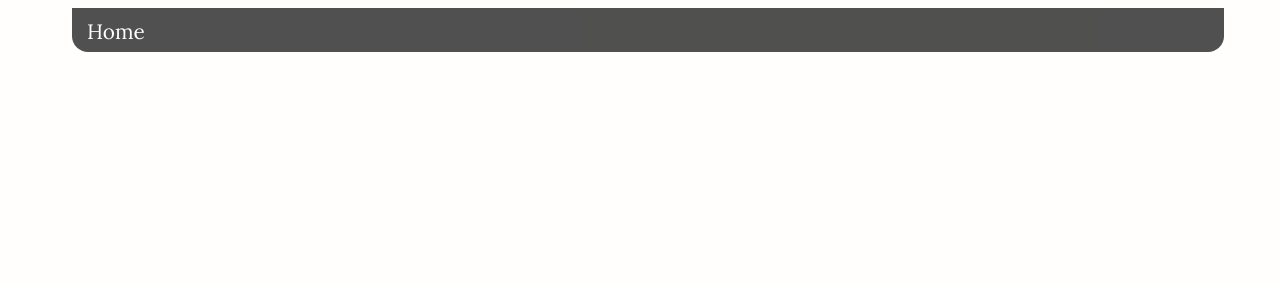
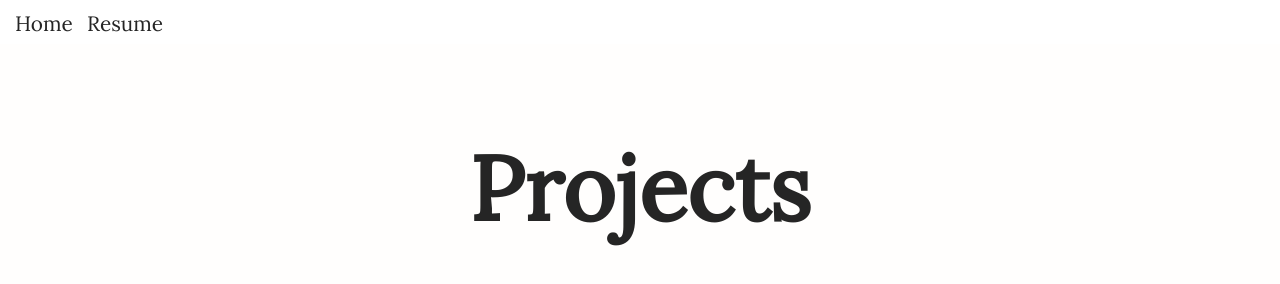
Before and after one commit to ellenormerod/personalwebsite, a plain HTML site: page project.html in a window 1280 px wide. Drawn offline with Linux system fonts and the light colour scheme.

Commit message:
fixing some styling issues and added resume

```diff
--- a/project.html
+++ b/project.html
@@ -12,9 +12,15 @@
         <nav>
           <div class="nav-item">
             <a href="index.html">Home</a>
+            <a href="OrmerodResume.pdf">Resume</a>
           </div>
         </nav>
       </header>
+      <section id="project-title">
+        <div id="project-text">
+          <h1>Projects</h1>
+        </div>
+      </section id="title">
 
 </body>
 
--- a/style.css
+++ b/style.css
@@ -6,8 +6,14 @@ body {
 	text-align: center;
   background-color: rgb(255, 254, 253);
   font-family: 'Lora', serif;
+  width: 100vw;
+  height: 100vh;
+  margin: 0;
+  padding: 0;
 }
-
+.links > a {
+  color: #de9fa0;
+}
 /* visited link */
 a:visited {
   color: #de9fa0;
@@ -35,12 +41,10 @@ a:hover {
 header {
   display: flex;
   position: fixed;
-  margin: 0 4em;
   padding: 10px;
-  width: calc(100vw - 8em);
+  width: 100vw;
   color: #fff;
-  background-color: rgba(37, 37, 37, 0.8);
-  border-radius: 0 0 1em 1em;
+  background-color: white;
   z-index: 100;
 }
 
@@ -55,7 +59,7 @@ header nav {
 
 .nav-item a {
   font-size: 1.3em;
-  color: #fff;
+  color: #252525;
   text-decoration: none;
   padding: 5px;
   border-radius: 5px;
@@ -204,3 +208,17 @@ a {
 .text #extra {
   font-size: 13px;
 }
+
+#project-title {
+  height: 90vh;
+  width: 100%;
+  display: flex;
+  justify-content: center;
+}
+
+#project-title #project-text {
+  position: absolute;
+  top: 15vh;
+  color: #252525;
+  z-index: 1;
+}
```
Also changed, not shown: index.html (+4 -2 lines), 1 other file.
